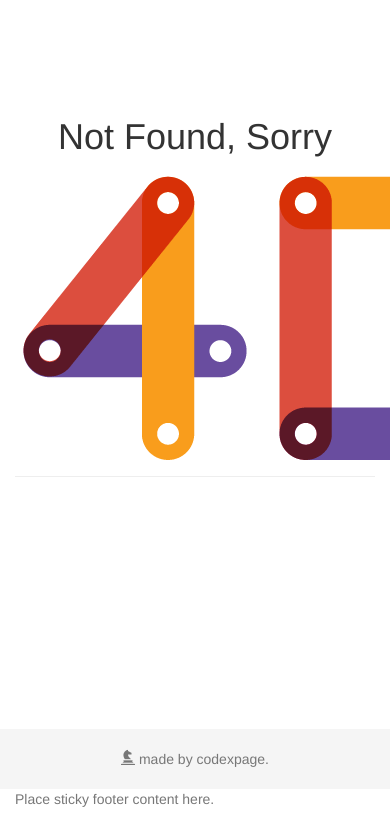
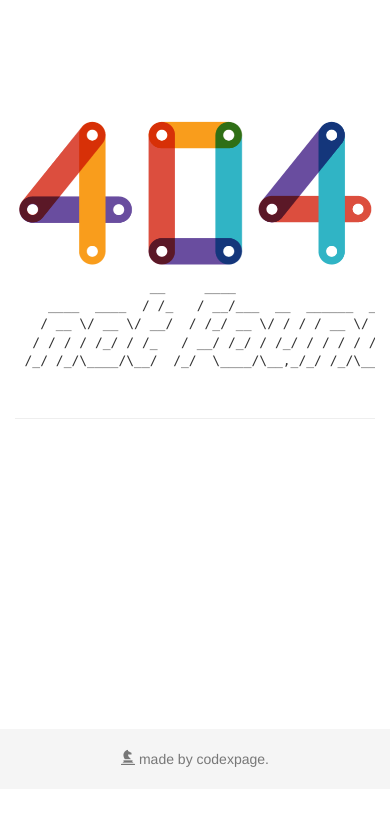
Before and after one commit to codexpage/flask-learning, a Flask app: template templates/404.html in a window 390 px wide; the page is wider, and only the part inside the window is pictured. Shown: the part 55-884 px from the top of that part. After the commit the page ends 822 px from the top of that part, so only its background shows below. Run offline with Flask 2, Linux system fonts and the light colour scheme; the template is opened without the code that fills it, so the values that code supplies are empty; some libraries are stand-ins or nearby versions.

Commit message:
better responsive 404 page with ascii art, fix footer bug

```diff
--- a/templates/404.html
+++ b/templates/404.html
@@ -5,8 +5,17 @@
 {% block page_content %}
 <div class="page-header">
 	<center>
-		<h1>Not Found, Sorry</h1>
-		<img src="{{url_for('static',filename='img/404.png')}}"  alt="pic here">
+
+
+		<style type="text/css">
+		/*覆盖css*/
+		#notfound{
+			background-color: #ffffff;
+   			border: none;
+		}
+		</style>
+		<img src="{{url_for('static',filename='img/404.png')}}"  alt="pic here" class="img-responsive center-block">
+		<pre id="notfound">{% include "notfound.html" %}</pre>
 	</center>
 
 </div>
--- a/templates/footer.html
+++ b/templates/footer.html
@@ -47,6 +47,5 @@
       			made by codexpage.
       		</p>
       	</center>
-        <p class="text-muted">Place sticky footer content here.</p>
       </div>
     </footer>
--- /dev/null
+++ b/templates/notfound.html
@@ -0,0 +1,5 @@
+                __     ____                      __
+   ____  ____  / /_   / __/___  __  ______  ____/ /
+  / __ \/ __ \/ __/  / /_/ __ \/ / / / __ \/ __  /
+ / / / / /_/ / /_   / __/ /_/ / /_/ / / / / /_/ /
+/_/ /_/\____/\__/  /_/  \____/\__,_/_/ /_/\__,_/
```
